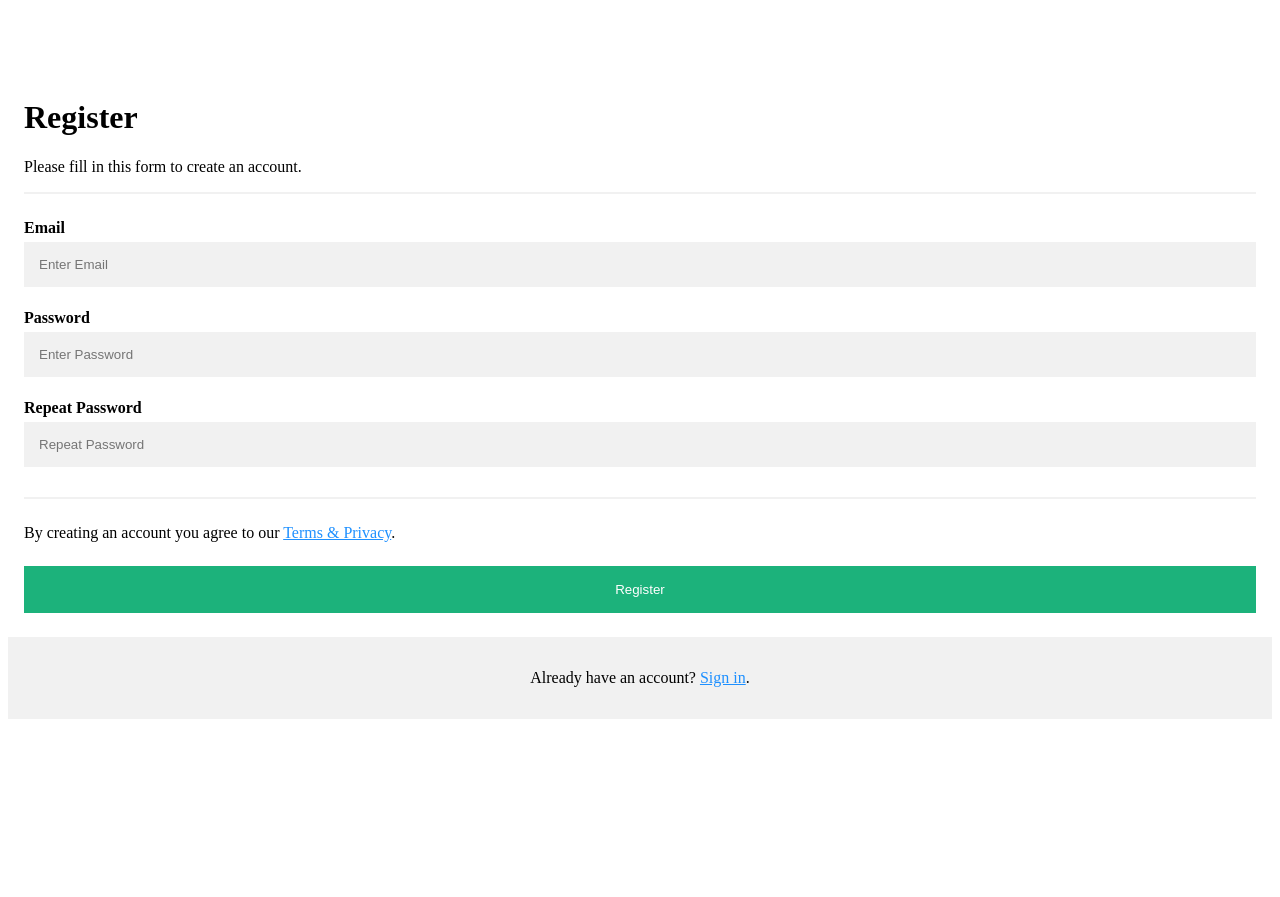
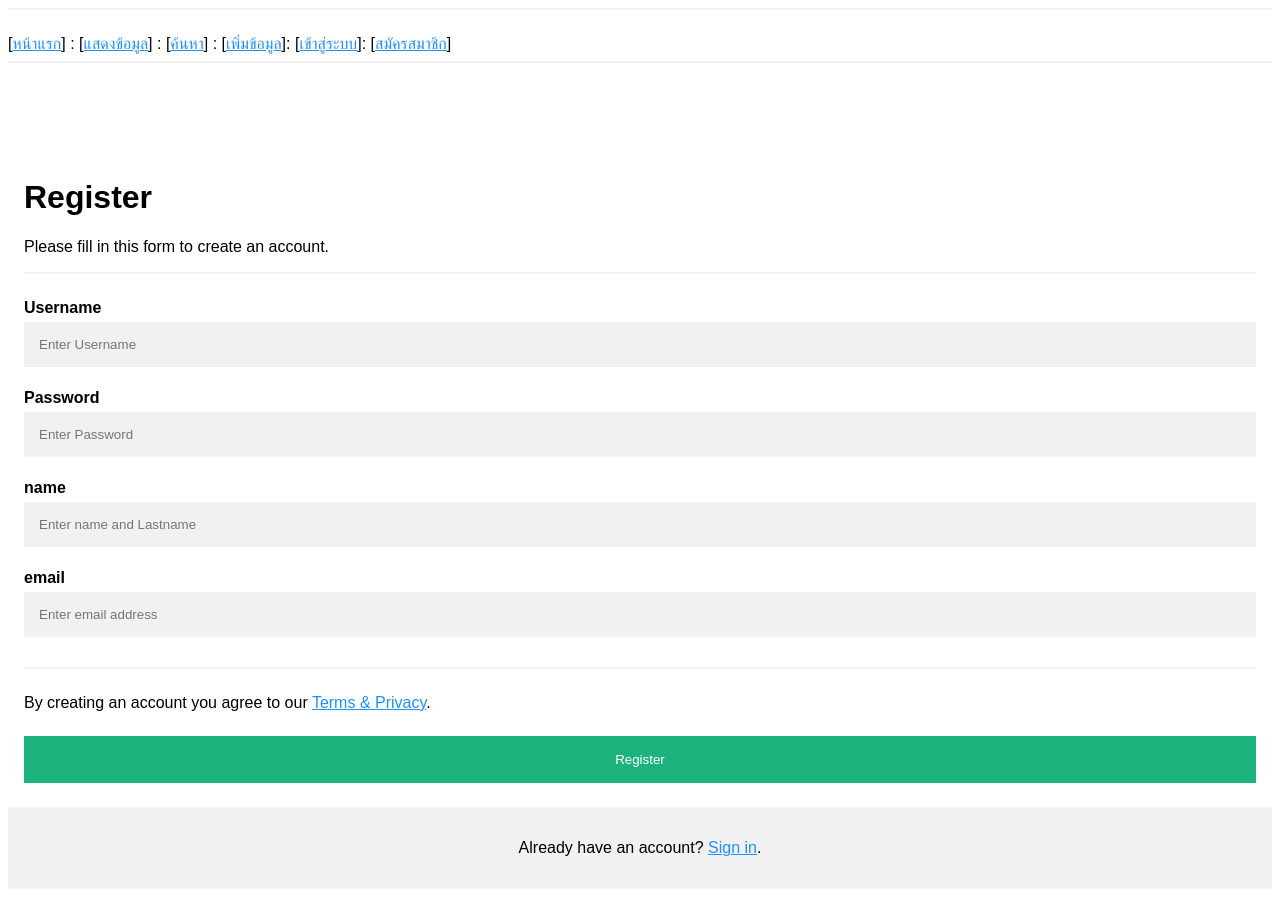
Before and after one commit to phanupon/myweb2021, a PHP site: page /register.php in a window 1280 px wide. Before the commit the page ends 719 px from the top, so only its background shows below. Run offline with PHP 8.4, Linux system fonts and the light colour scheme.

Commit message:
add css to register and login
add header

```diff
--- a/css/mystyle.css
+++ b/css/mystyle.css
@@ -1,4 +1,4 @@
-<style>
+
 body {
   font-family: Arial, Helvetica, sans-serif;
   background-color: white;
@@ -61,4 +61,3 @@ a {
   background-color: #f1f1f1;
   text-align: center;
 }
-</style>
--- a/header.php
+++ b/header.php
@@ -1,7 +1,7 @@
 <?php
 echo  "
 <hr>
-[<a href=index.php>หน้าแรก</a>] : [<a href=select1.php>แสดงข้อมูล</a>] : [<a href=search.php>ค้นหา</a>] : [<a href=insert.php>เพิ่มข้อมูล</a>]: [<a href=login.php>เข้าสู่ระบบ</a>]
+[<a href=index.php>หน้าแรก</a>] : [<a href=select1.php>แสดงข้อมูล</a>] : [<a href=search.php>ค้นหา</a>] : [<a href=insert.php>เพิ่มข้อมูล</a>]: [<a href=login.php>เข้าสู่ระบบ</a>]: [<a href=register.php>สมัครสมาชิก</a>]
 
 <hr>";
 ?>
--- a/register.php
+++ b/register.php
@@ -2,13 +2,13 @@
 <html>
 <head>
 <meta name="viewport" content="width=device-width, initial-scale=1">
-<link rel="stylesheet" href="mystyle.css">
+<link rel="stylesheet" href="css/mystyle.css">
 </head>
 <body>
 
 
 <?php
-
+include "header.php";
 if(empty($_GET["register"])){
 ?>
 <br><br><br>
@@ -18,14 +18,17 @@ if(empty($_GET["register"])){
     <p>Please fill in this form to create an account.</p>
     <hr>
 
-    <label for="email"><b>Email</b></label>
-    <input type="text" placeholder="Enter Email" name="email" id="email" required>
+    <label for="username"><b>Username</b></label>
+    <input type="text" placeholder="Enter Username" name="username" id="username" required>
 
     <label for="psw"><b>Password</b></label>
     <input type="password" placeholder="Enter Password" name="psw" id="psw" required>
 
-    <label for="psw-repeat"><b>Repeat Password</b></label>
-    <input type="password" placeholder="Repeat Password" name="pswrepeat" id="pswrepeat" required>
+    <label for="name"><b>name</b></label>
+    <input type="text" placeholder="Enter name and Lastname" name="name" id="name" required>
+
+    <label for="name"><b>email</b></label>
+    <input type="text" placeholder="Enter email address" name="email" id="email" required>
     <hr>
     <p>By creating an account you agree to our <a href="#">Terms & Privacy</a>.</p>
 
@@ -33,7 +36,7 @@ if(empty($_GET["register"])){
   </div>
 
   <div class="container signin">
-    <p>Already have an account? <a href="#">Sign in</a>.</p>
+    <p>Already have an account? <a href="login.php">Sign in</a>.</p>
   </div>
 </form>
 <?php
```
Also changed, not shown: login.php (+9 -18 lines).
